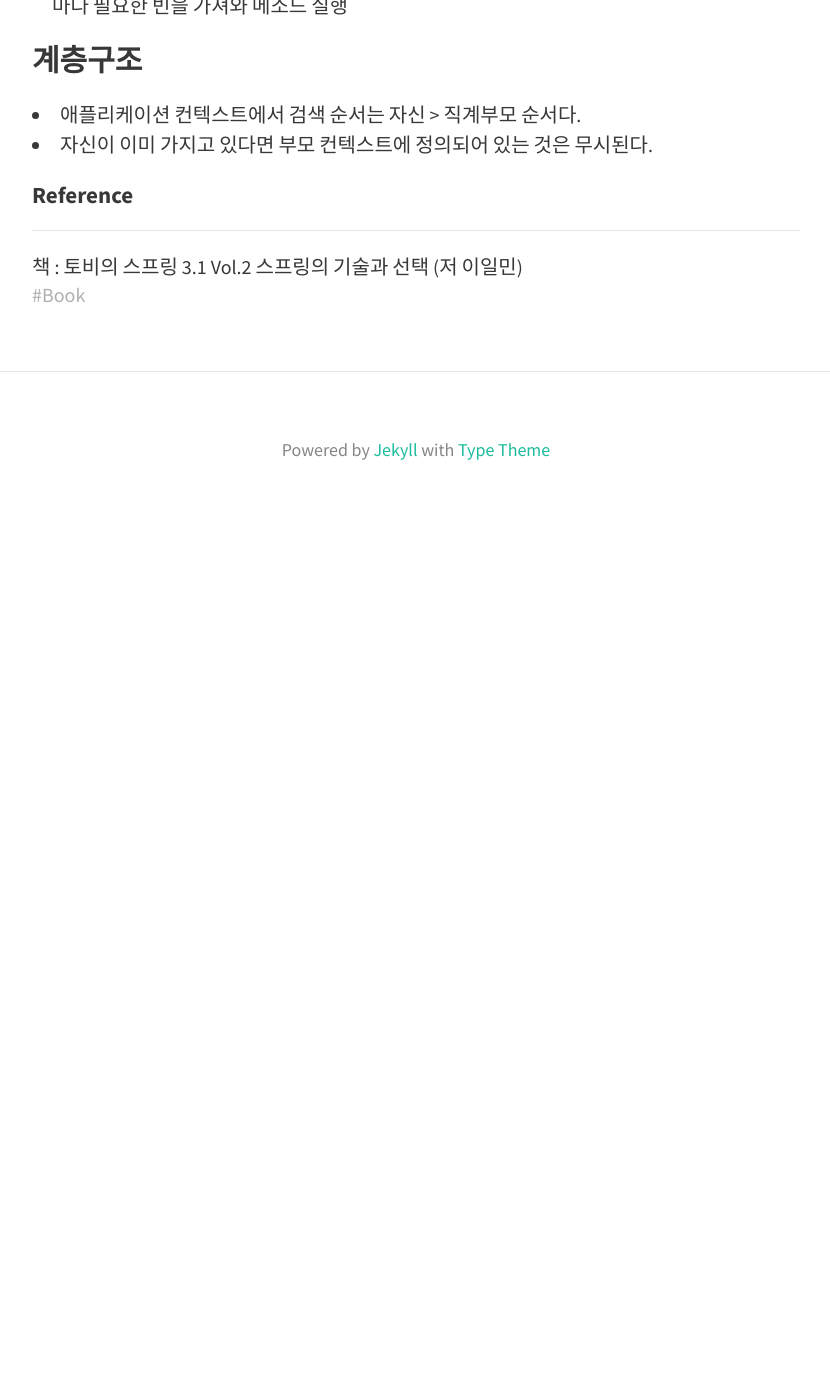
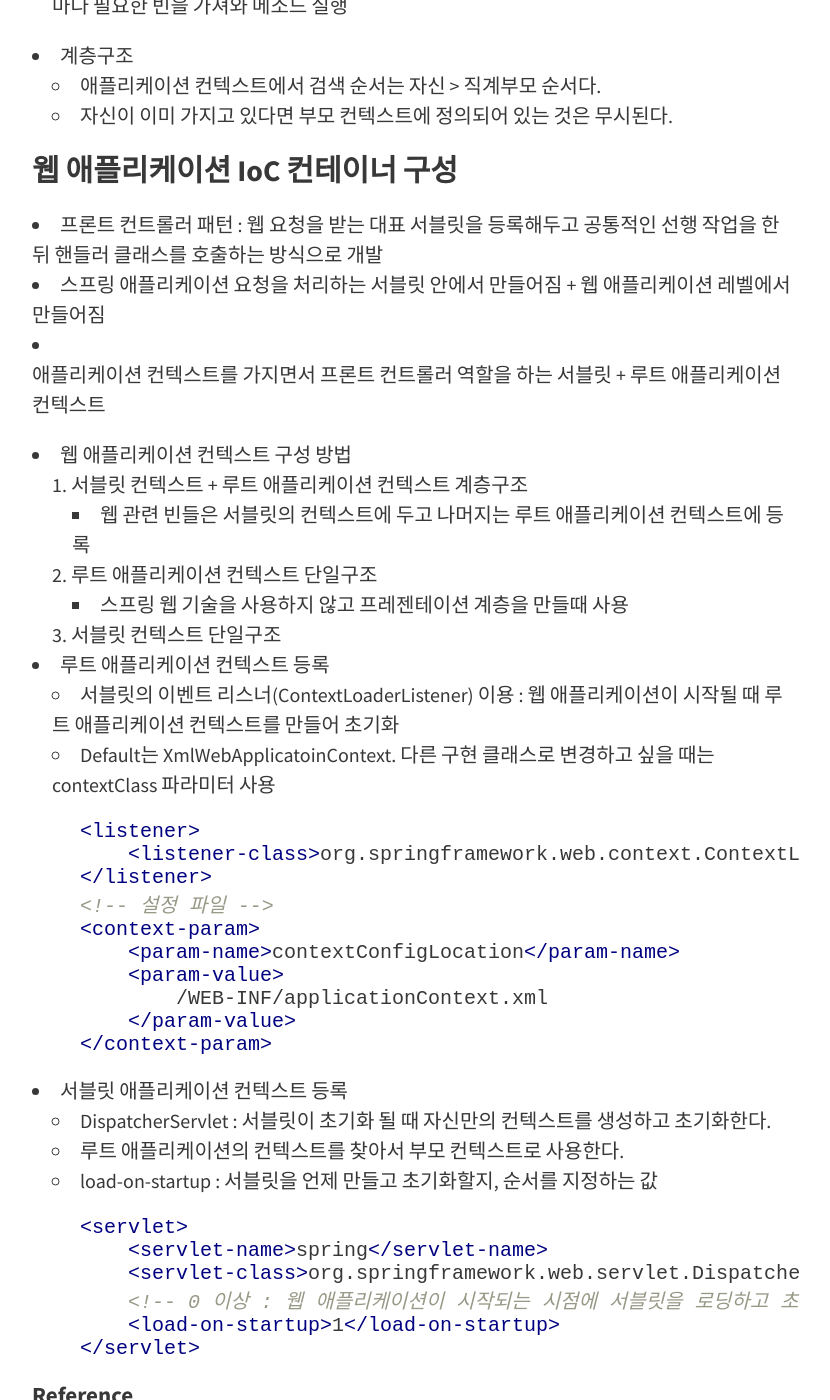
Before and after one commit to jjoylee/jjoylee.github.io, a Jekyll site: the page built from _posts/2021-06-28-toby2-CH1.md, in a window 1280 px wide and 1400 px high, scrolled down 1057 px. Shown: the whole window, without its empty margins (224-1054 px from the left). Built offline with Jekyll 4.4.1, drawn with Linux system fonts in a browser that asks for light colours; nearby versions of some CDN libraries; before the commit the page ends 1584 px from its top, so only the background shows below that.

Commit message:
토비 스프링 6월 30일 정리

````diff
--- a/_posts/2021-06-28-toby2-CH1.md
+++ b/_posts/2021-06-28-toby2-CH1.md
@@ -17,7 +17,6 @@ tags: [Book]
     ac.registerBeanDefinition("hello1",helloDef);
 ```
 
-
 1. StaticApplicationContext
     - 코드를 통해 메타정보를 등록할 때 사용한다.
 
@@ -34,10 +33,53 @@ tags: [Book]
     - XmlWebApplicationContext(XML), AnnotationConfigWebApplicationContext(애노테이션)
     - 서블릿을 만들고 애플리케이션 컨택스트를 생성해둔 다음, 요청이 서블릿으로 들어올 때마다 필요한 빈을 가져와 메소드 실행
 
-### 계층구조
+- 계층구조
+    - 애플리케이션 컨텍스트에서 검색 순서는 자신 > 직계부모 순서다.
+    - 자신이 이미 가지고 있다면 부모 컨텍스트에 정의되어 있는 것은 무시된다.
 
-- 애플리케이션 컨텍스트에서 검색 순서는 자신 > 직계부모 순서다.
-- 자신이 이미 가지고 있다면 부모 컨텍스트에 정의되어 있는 것은 무시된다.
+### 웹 애플리케이션 IoC 컨테이너 구성
+
+- 프론트 컨트롤러 패턴 : 웹 요청을 받는 대표 서블릿을 등록해두고 공통적인 선행 작업을 한 뒤 핸들러 클래스를 호출하는 방식으로 개발
+- 스프링 애플리케이션 요청을 처리하는 서블릿 안에서 만들어짐 + 웹 애플리케이션 레벨에서 만들어짐
+- 애플리케이션 컨텍스트를 가지면서 프론트 컨트롤러 역할을 하는 서블릿 + 루트 애플리케이션 컨텍스트
+
+- 웹 애플리케이션 컨텍스트 구성 방법
+    1. 서블릿 컨텍스트 + 루트 애플리케이션 컨텍스트 계층구조
+        - 웹 관련 빈들은 서블릿의 컨텍스트에 두고 나머지는 루트 애플리케이션 컨텍스트에 등록
+    2. 루트 애플리케이션 컨텍스트 단일구조
+        - 스프링 웹 기술을 사용하지 않고 프레젠테이션 계층을 만들때 사용
+    3. 서블릿 컨텍스트 단일구조
+
+- 루트 애플리케이션 컨텍스트 등록
+    - 서블릿의 이벤트 리스너(ContextLoaderListener) 이용 : 웹 애플리케이션이 시작될 때 루트 애플리케이션 컨텍스트를 만들어 초기화
+    - Default는 XmlWebApplicatoinContext. 다른 구현 클래스로 변경하고 싶을 때는 contextClass 파라미터 사용
+
+``` xml
+    <listener>
+        <listener-class>org.springframework.web.context.ContextLoaderListener</listener-class>
+    </listener>
+    <!-- 설정 파일 -->
+    <context-param>
+        <param-name>contextConfigLocation</param-name>
+        <param-value>
+            /WEB-INF/applicationContext.xml
+        </param-value>
+    </context-param>
+```
+
+- 서블릿 애플리케이션 컨텍스트 등록
+    - DispatcherServlet : 서블릿이 초기화 될 때 자신만의 컨텍스트를 생성하고 초기화한다.
+    - 루트 애플리케이션의 컨텍스트를 찾아서 부모 컨텍스트로 사용한다.
+    - load-on-startup : 서블릿을 언제 만들고 초기화할지, 순서를 지정하는 값
+
+ ``` xml
+    <servlet>
+        <servlet-name>spring</servlet-name>
+        <servlet-class>org.springframework.web.servlet.DispatcherServlet</servlet-class>
+        <!-- 0 이상 : 웹 애플리케이션이 시작되는 시점에 서블릿을 로딩하고 초기화한다. -->
+        <load-on-startup>1</load-on-startup>
+    </servlet>
+```
 
 #### Reference
 * * *
````
